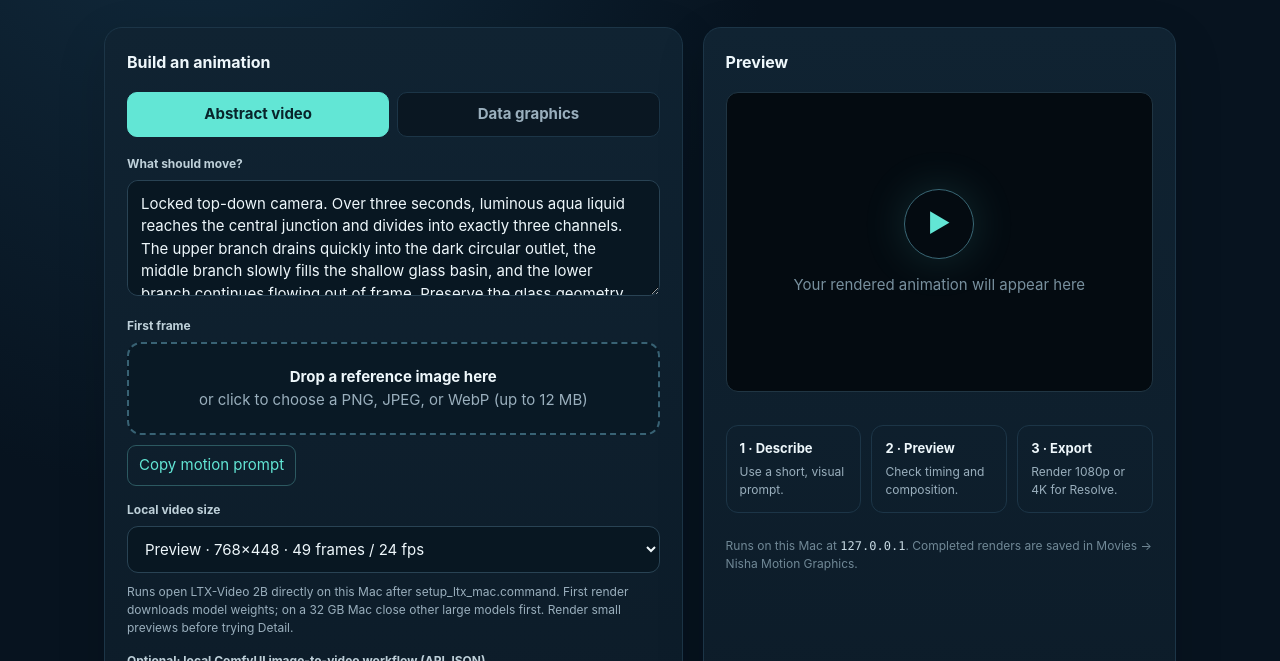
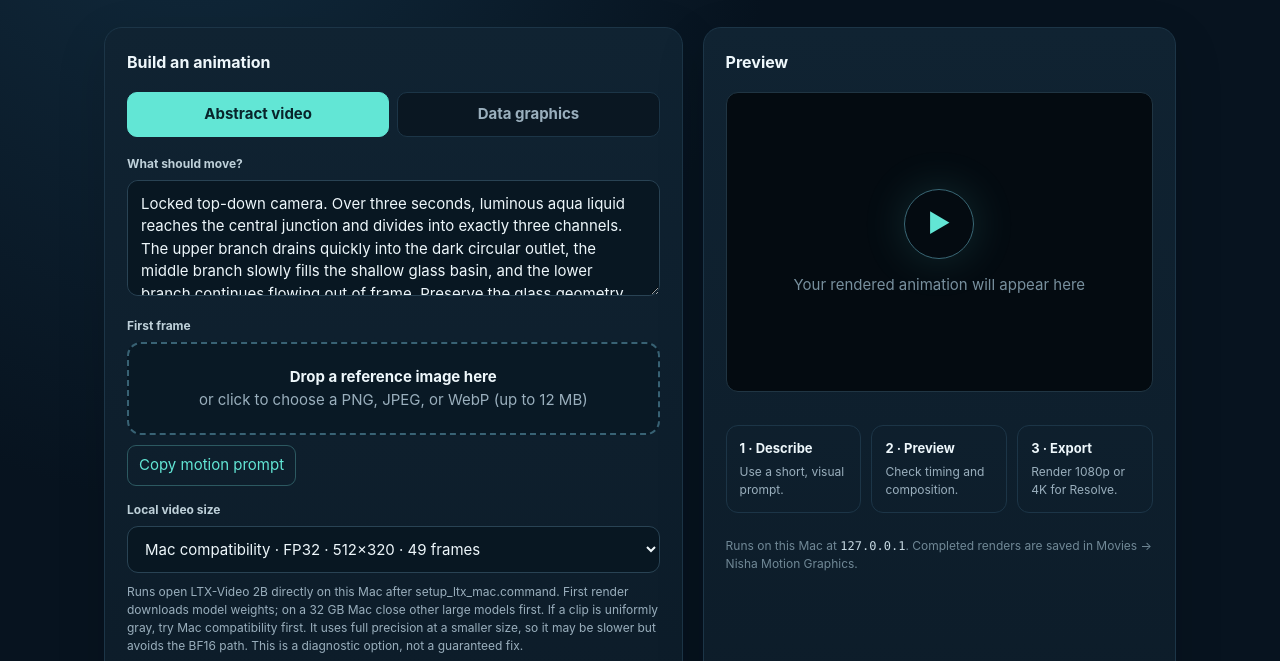
Before and after one commit to nishatoma/motion-studio-macos, a plain HTML site: page web/index.html in a window 1280 px wide. Shown: the part 291-952 px from the top of the page. Drawn offline with Linux system fonts and the light colour scheme; no server answers.

Commit message:
Add diagnostic Mac compatibility render preset

```diff
--- a/web/index.html
+++ b/web/index.html
@@ -27,8 +27,8 @@
         <div id="dropZone" class="drop-zone" role="button" tabindex="0"><strong>Drop a reference image here</strong>or click to choose a PNG, JPEG, or WebP (up to 12 MB)<img id="referencePreview" class="reference-preview" alt="Selected reference frame" hidden></div>
         <input id="referenceFile" type="file" accept="image/png,image/jpeg,image/webp" hidden>
         <div class="small-actions"><button id="copyMotionPrompt" class="linkbtn" type="button">Copy motion prompt</button><a id="referenceDownload" class="linkbtn" hidden download="reference-frame.png">Download selected frame</a></div>
-        <label class="label" for="videoPreset">Local video size</label><select id="videoPreset"><option value="preview">Preview · 768×448 · 49 frames / 24 fps</option><option value="detail">Detail · 1024×576 · 73 frames / 24 fps</option></select>
-        <p class="hint">Runs open LTX-Video 2B directly on this Mac after setup_ltx_mac.command. First render downloads model weights; on a 32 GB Mac close other large models first. Render small previews before trying Detail.</p>
+        <label class="label" for="videoPreset">Local video size</label><select id="videoPreset"><option value="compatibility">Mac compatibility · FP32 · 512×320 · 49 frames</option><option value="preview">Preview · 768×448 · 49 frames / 24 fps</option><option value="detail">Detail · 1024×576 · 73 frames / 24 fps</option></select>
+        <p class="hint">Runs open LTX-Video 2B directly on this Mac after setup_ltx_mac.command. First render downloads model weights; on a 32 GB Mac close other large models first. If a clip is uniformly gray, try Mac compatibility first. It uses full precision at a smaller size, so it may be slower but avoids the BF16 path. This is a diagnostic option, not a guaranteed fix.</p>
         <label class="label" for="workflowFile">Optional: local ComfyUI image-to-video workflow (API JSON)</label>
         <input id="workflowFile" type="file" accept=".json,application/json">
         <p class="hint">Optional advanced path: selecting a ComfyUI API workflow uses that workflow instead. Replace its prompt and LoadImage filename with <span class="mono">{{PROMPT}}</span> and <span class="mono">{{IMAGE}}</span>, and include a video save node.</p>
```
